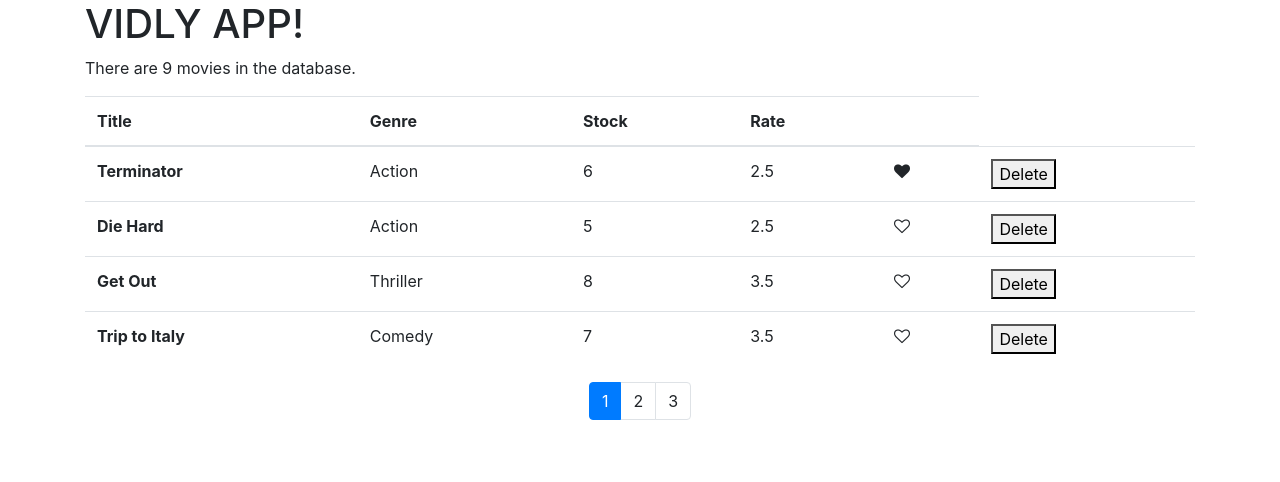
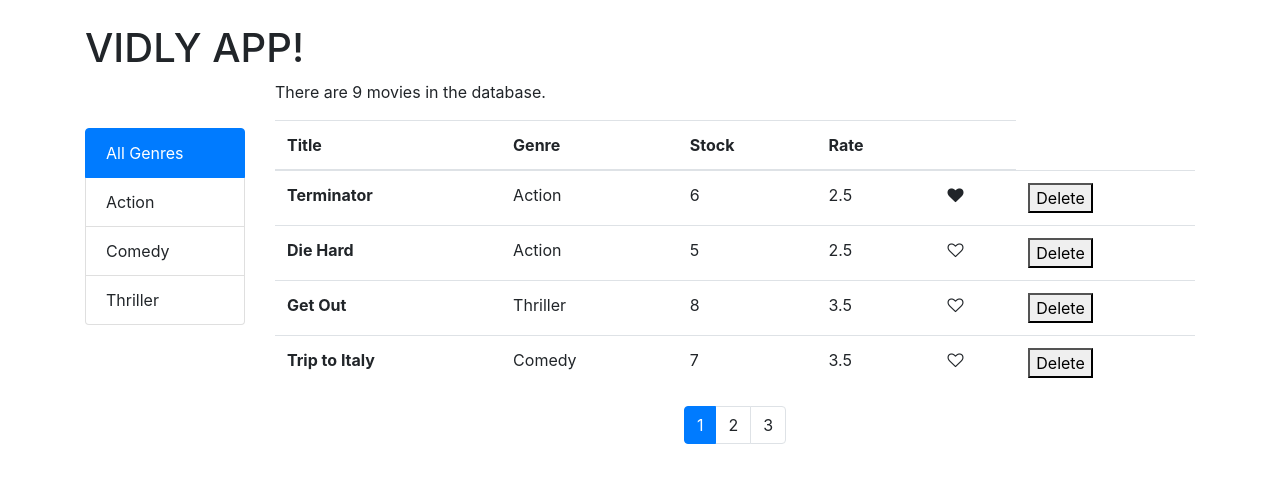
Before and after one commit to marzena-szopinska/Vidly, a React (Create React App) app: page / in a window 1280 px wide. Shown: the top 482 px of the page. Built offline with nearby package versions, Linux system fonts and the light colour scheme.

Commit message:
working on filtering based on genres

```diff
--- a/src/App.js
+++ b/src/App.js
@@ -5,6 +5,7 @@ import Movies from './components/movies';
 function App() {
   return (
     <main className='container'>
+      <br />
       <h1>VIDLY APP!</h1>
 
       <Movies />
--- /dev/null
+++ b/src/components/listGroup.jsx
@@ -0,0 +1,12 @@
+import React, { Component } from 'react';
+
+const ListGroup = (props) => {
+    return (
+        <ul className="list-group">
+            <li className="list-group-item active">All Genres</li>
+            {props.items.map(item => <li onClick={() => props.onItemSelect(item)} className="list-group-item" key={item._id}>{item.name}</li>)}
+        </ul>
+    );
+}
+
+export default ListGroup;
--- a/src/components/movies.jsx
+++ b/src/components/movies.jsx
@@ -1,14 +1,22 @@
 import React from 'react';
 import Liked from './liked';
 import Pagination from './pagination';
+import ListGroup from './listGroup';
 import { getMovies } from '../services/fakeMovieService';
 import { paginate } from '../utils/paginate';
+import { getGenres } from '../services/fakeGenreService';
 
 class Movies extends React.Component {
     state = {
-        movies: getMovies(),
+        movies: [],
         currentPage: 1,
-        pageSize: 4
+        pageSize: 4,
+        genres: []
+    }
+
+    componentDidMount() {
+        // set genres and movies
+        this.setState({ genres: getGenres(), movies: getMovies() });
     }
 
     handleMovieDelete = (id) => {
@@ -41,6 +49,10 @@ class Movies extends React.Component {
         this.setState({ currentPage: page });
     }
 
+    handleGenreSelect = (genre) => {
+        console.log('picked genre: ', genre.name);
+    }
+
     render() {
         // if there are no movies print this message
         if (this.state.movies.length === 0) {
@@ -51,7 +63,13 @@ class Movies extends React.Component {
 
         // otherwise print the whole table
         return (
-            <div>
+            <div className='row'>
+                <div className='col-2'>
+                    <br />
+                    <br />
+                    <ListGroup items={this.state.genres} onItemSelect={this.handleGenreSelect} />
+                </div>
+                <div className='col'>
                     <p>There are {this.state.movies.length} movies in the database.</p>
                     <table className='table'>
                         <thead>
@@ -84,6 +102,8 @@ class Movies extends React.Component {
                         onPageChange={this.handlePageChange}
                         currentPage={this.state.currentPage} />
                 </div>
+
+            </div>
         );
     }
 }
```
Lines whose indentation alone changed are shown as unchanged.
